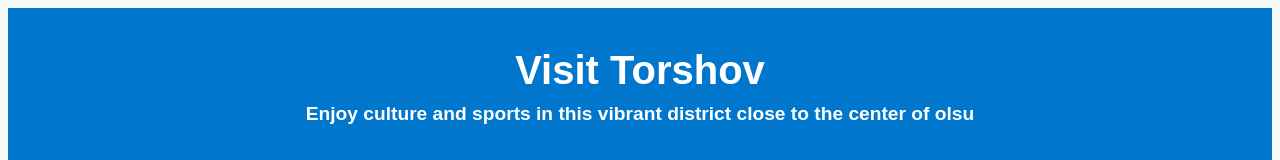
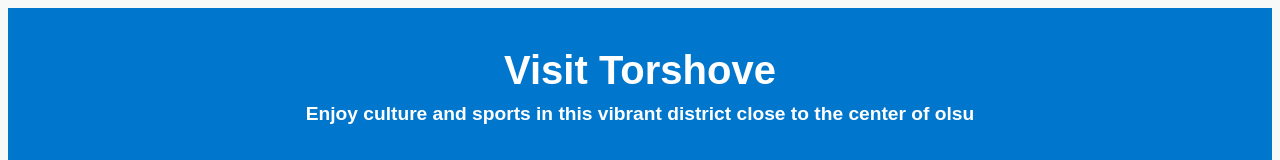
Before and after one commit to Nafaielhasan/visite, a plain HTML site: page ex 2/index.html in a window 1280 px wide. Shown: the top 160 px of the page. Drawn offline with Linux system fonts and the light colour scheme.

Commit message:
Update index.html

```diff
--- a/ex 2/index.html
+++ b/ex 2/index.html
@@ -6,7 +6,7 @@
   </head>
 <body>
   <header class="header">
-    <h1 id="title">Visit Torshov</h1>
+    <h1 id="title">Visit Torshove</h1>
     <h3 id="subtitle">Enjoy culture and sports in this vibrant district close to the center of olsu</h3>
   </header>
 
```
